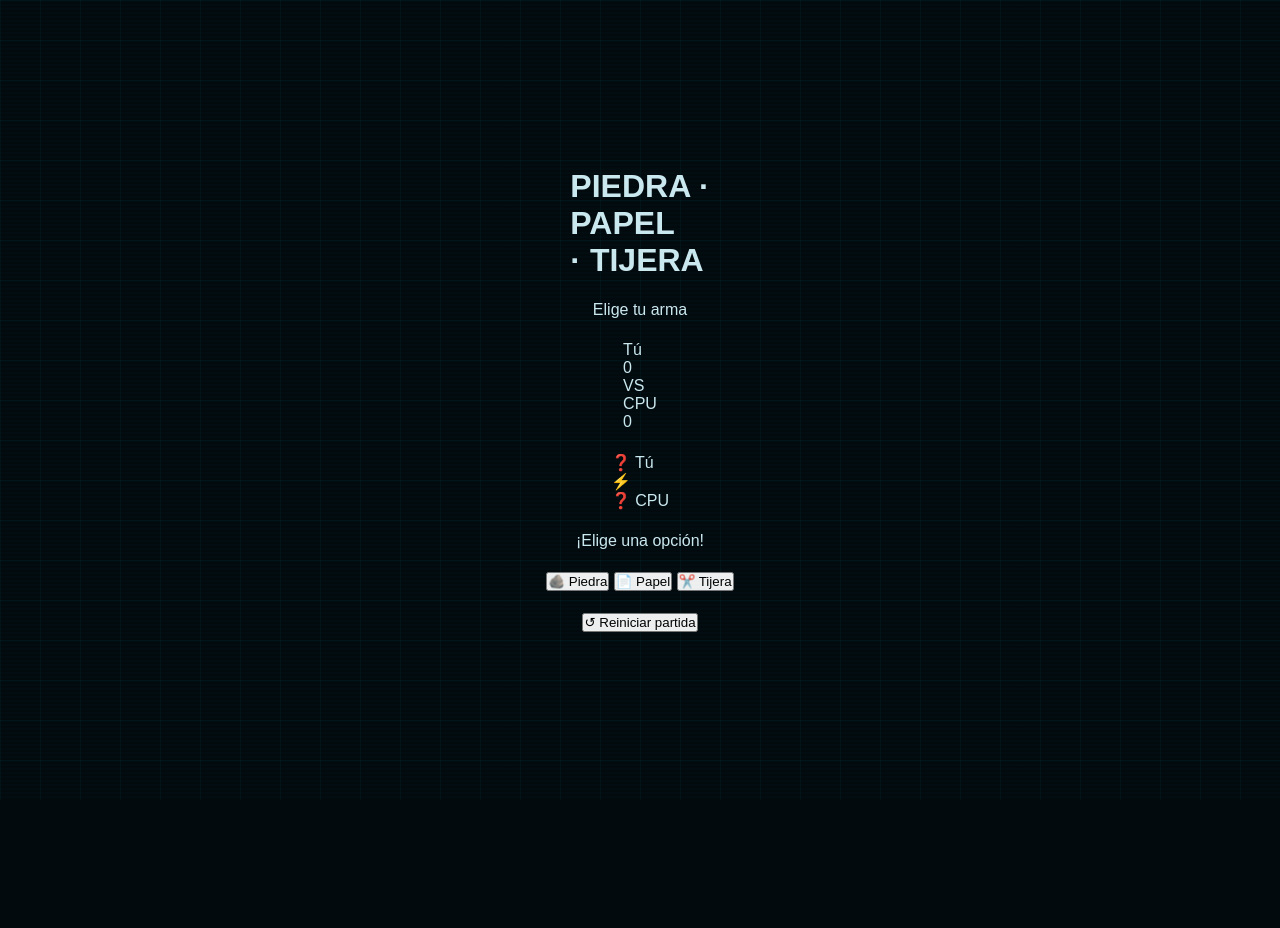
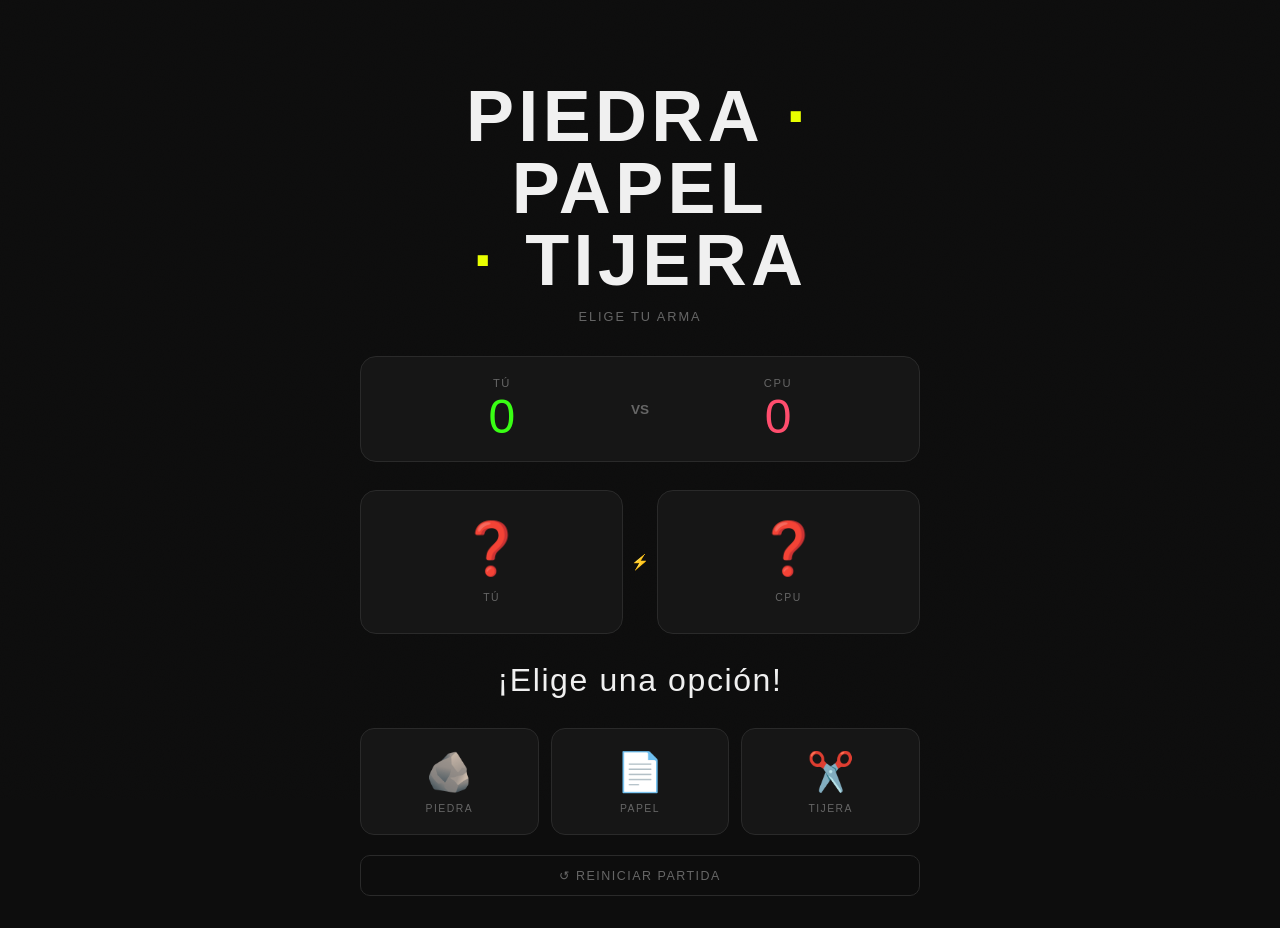
Before and after one commit to HotCode2025/Qwerty123-Tercer-Semestre, a plain HTML site: page CodigoJuego/PiedraPapelTijera/PiedraPapelTijera.html in a window 1280 px wide. Before the commit the page ends 800 px from the top, so only its background shows below. Drawn offline with Linux system fonts and the light colour scheme; files that its build step writes are made by us from their sources.

Commit message:
Documentacion del juego Piedra/Papel/Tijera

```diff
--- a/CodigoJuego/PiedraPapelTijera/PiedraPapelTijera.html
+++ b/CodigoJuego/PiedraPapelTijera/PiedraPapelTijera.html
@@ -5,7 +5,7 @@
     <meta charset="UTF-8">
     <meta name="viewport" content="width=device-width, initial-scale=1.0">
     <title>PiedraPapelTijera</title>
-    <link rel="stylesheet" href="style.css">
+    <link rel="stylesheet" href="styles.css">
     <script>
         // ─── Configuración ──────────────────────────────────────────────
         const opciones = [
@@ -18,14 +18,14 @@
         let puntajeCPU = 0;
 
         // ─── Función principal con la fórmula solicitada ─────────────────
-        /**
-         * Genera un número entero aleatorio entre min y max (inclusive).
-         * Fórmula: Math.floor(Math.random() * (max - min + 1) + min)
-         *
-         * @param {number} min - Valor mínimo
-         * @param {number} max - Valor máximo
-         * @returns {number} Número entero aleatorio
-         */
+        /***
+        Genera un número entero aleatorio entre min y max (inclusive).
+        Fórmula: Math.floor(Math.random() * (max - min + 1) + min)
+
+        @param {number} min - Valor mínimo
+        @param {number} max - Valor máximo
+        @returns {number} Número entero aleatorio
+         ***/
         function randomEntre(min, max) {
             return Math.floor(Math.random() * (max - min + 1) + min);
         }
@@ -50,11 +50,19 @@
             // resultado === 1 → jugador gana
             // resultado === 2 → CPU gana
 
+            /***
+            getElementById busca el elemento en el HTML de la misma página,
+            específicamente dentro del document (que representa todo el documento HTML cargado en el navegador).
+             ***/
             const msgEl = document.getElementById('resultMsg');
             const playerCard = document.getElementById('playerCard');
             const cpuCard = document.getElementById('cpuCard');
 
             // Limpiar clases previas
+            /***
+             * y las className a que hace referencia?
+            Las className hacen referencia a las clases CSS que están definidas en el <style> de la misma página.
+             ***/
             playerCard.className = 'arena-card';
             cpuCard.className = 'arena-card';
             msgEl.className = 'result-msg';
```
